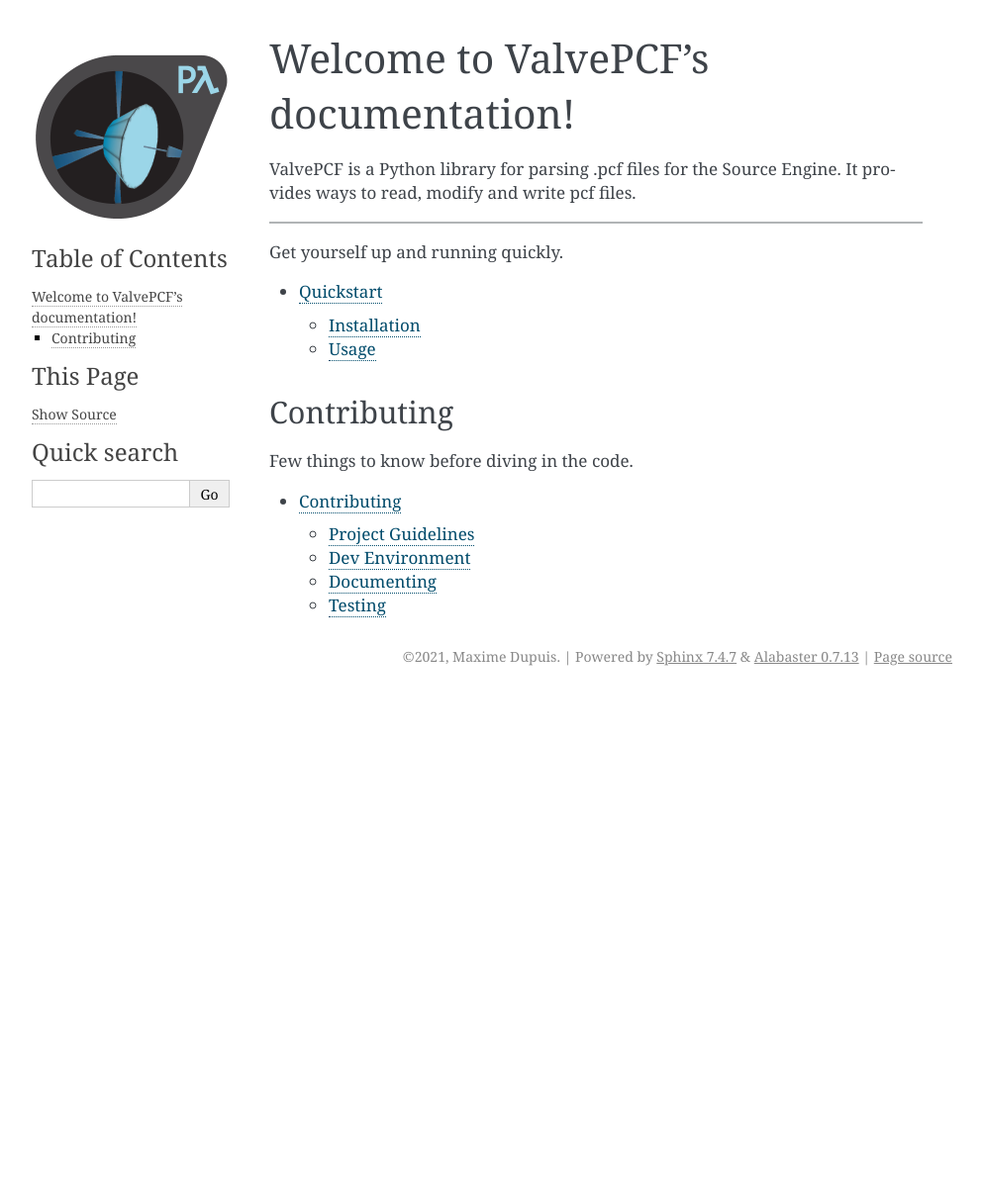
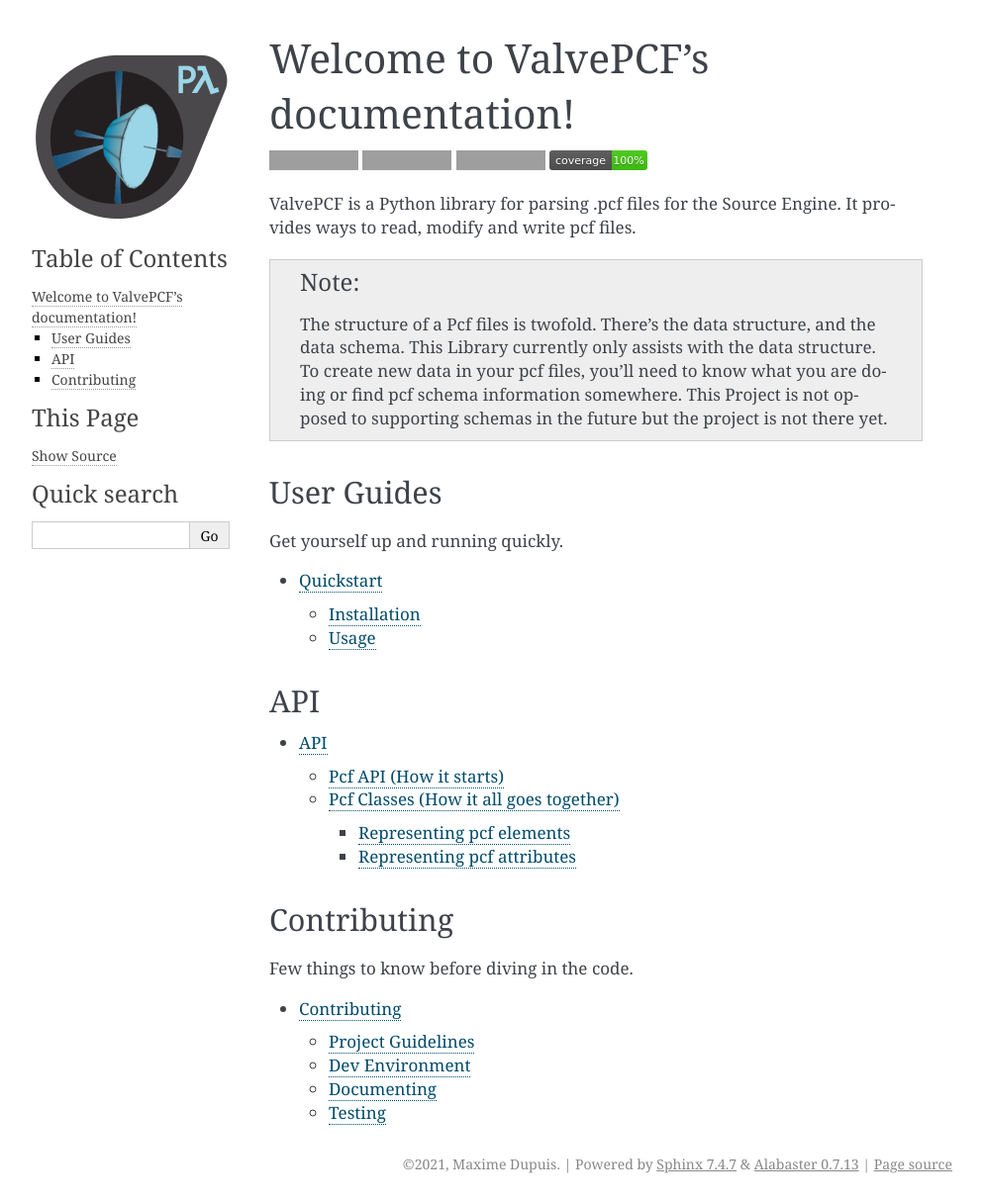
Before and after one commit to pySourceSDK/ValvePCF, a Sphinx documentation site: the page built from docs/source/index.rst, in a window 1280 px wide. Shown: the whole page at 99% size, without its empty margins (148-1141 px from the left). Built offline with Sphinx 7.4.7, drawn with Linux system fonts in a browser that asks for light colours; before the commit the page ends 900 px from its top, so only the background shows below that; grey boxes are pictures that could not be loaded.

```diff
--- /dev/null
+++ b/docs/source/api/classes.rst
@@ -0,0 +1,41 @@
+Pcf Classes (How it all goes together)
+======================================
+
+A pcf file is a collection of elements. Each element has a collection of Attributes. Here are the classes used to represent the various element types and their attributes.
+
+Representing pcf elements
+###########################
+
+.. autoclass:: valvepcf.PcfNode
+   :special-members: __init__, __repr__
+   :inherited-members:
+   :private-members:
+
+.. autoclass:: valvepcf.PcfRootNode
+   :special-members: __init__
+   :inherited-members:
+   :show-inheritance:
+
+.. autoclass:: valvepcf.PcfSystemNode
+   :special-members: __init__
+   :inherited-members:
+   :show-inheritance:
+
+.. autoclass:: valvepcf.PcfOperatorNode
+   :special-members: __init__
+   :inherited-members:
+   :show-inheritance:
+
+.. autoclass:: valvepcf.PcfRefNode
+   :special-members: __init__
+   :inherited-members:
+   :show-inheritance:
+
+
+Representing pcf attributes
+###########################
+
+.. autoclass:: valvepcf.PcfAttribute
+   :special-members: __init__
+   :private-members:
+   :inherited-members:
--- /dev/null
+++ b/docs/source/api/pcf.rst
@@ -0,0 +1,7 @@
+Pcf API (How it starts)
+=======================
+
+.. autoclass:: valvepcf.Pcf
+   :members:
+   :special-members: __init__
+   :show-inheritance:
--- a/docs/source/conf.py
+++ b/docs/source/conf.py
@@ -43,7 +43,6 @@ release = u'1.0.0'
 # extensions coming with Sphinx (named 'sphinx.ext.*') or your custom
 # ones.
 
-sys.path.append(os.path.abspath('../../../sphinx-autodoc-construct'))
 sys.path.append(os.path.abspath('../../'))
 
 extensions = [
@@ -98,7 +97,8 @@ html_theme = 'alabaster'
 # Add any paths that contain custom static files (such as style sheets) here,
 # relative to this directory. They are copied after the builtin static files,
 # so a file named "default.css" will overwrite the builtin "default.css".
-#html_static_path = ['_static']
+html_static_path = ['static']
+html_css_files = ['style.css']
 
 # Custom sidebar templates, must be a dictionary that maps document names
 # to template names.
--- a/docs/source/index.rst
+++ b/docs/source/index.rst
@@ -1,8 +1,22 @@
 Welcome to ValvePCF's documentation!
 ====================================
 
+.. image:: https://img.shields.io/badge/License-GPLv3-blue.svg
+   :target: https://github.com/pySourceSDK/ValvePCF/blob/master/LICENSE.txt
+
+.. image:: https://img.shields.io/pypi/pyversions/valvepcf.svg
+   :target: https://pypi.python.org/pypi/valvepcf/
+
+.. image:: https://badge.fury.io/py/valvepcf.svg
+   :target: https://pypi.python.org/pypi/valvepcf/
+
+.. image:: coverage.svg
+
 ValvePCF is a Python library for parsing .pcf files for the Source Engine. It provides ways to read, modify and write pcf files.
 
+.. note:: The structure of a Pcf files is twofold. There's the data structure, and the data schema. This Library currently only assists with the data structure. To create new data in your pcf files, you'll need to know what you are doing or find pcf schema information somewhere. This Project is not opposed to supporting schemas in the future but the project is not there yet.
+
+User Guides
 -----------
 
 Get yourself up and running quickly.
@@ -11,6 +25,14 @@ Get yourself up and running quickly.
    :maxdepth: 2
 
    quickstart
+
+API
+---
+
+.. toctree::
+   :maxdepth: 3
+
+   api_ref
 
 Contributing
 ------------
--- /dev/null
+++ b/docs/source/static/style.css
@@ -0,0 +1,10 @@
+.section dl.py.attribute ~ dl.py {
+    margin-top: 10px;
+}
+.section dl.py.class ~ dl.py {
+    margin-top: 30px;
+}
+.section dl.py.method,
+.section dl.py:last-child {
+    margin-bottom: 15px;
+}
```
Also changed, not shown: docs/source/api_ref.rst (added, +10 -0 lines), 5 other files.
